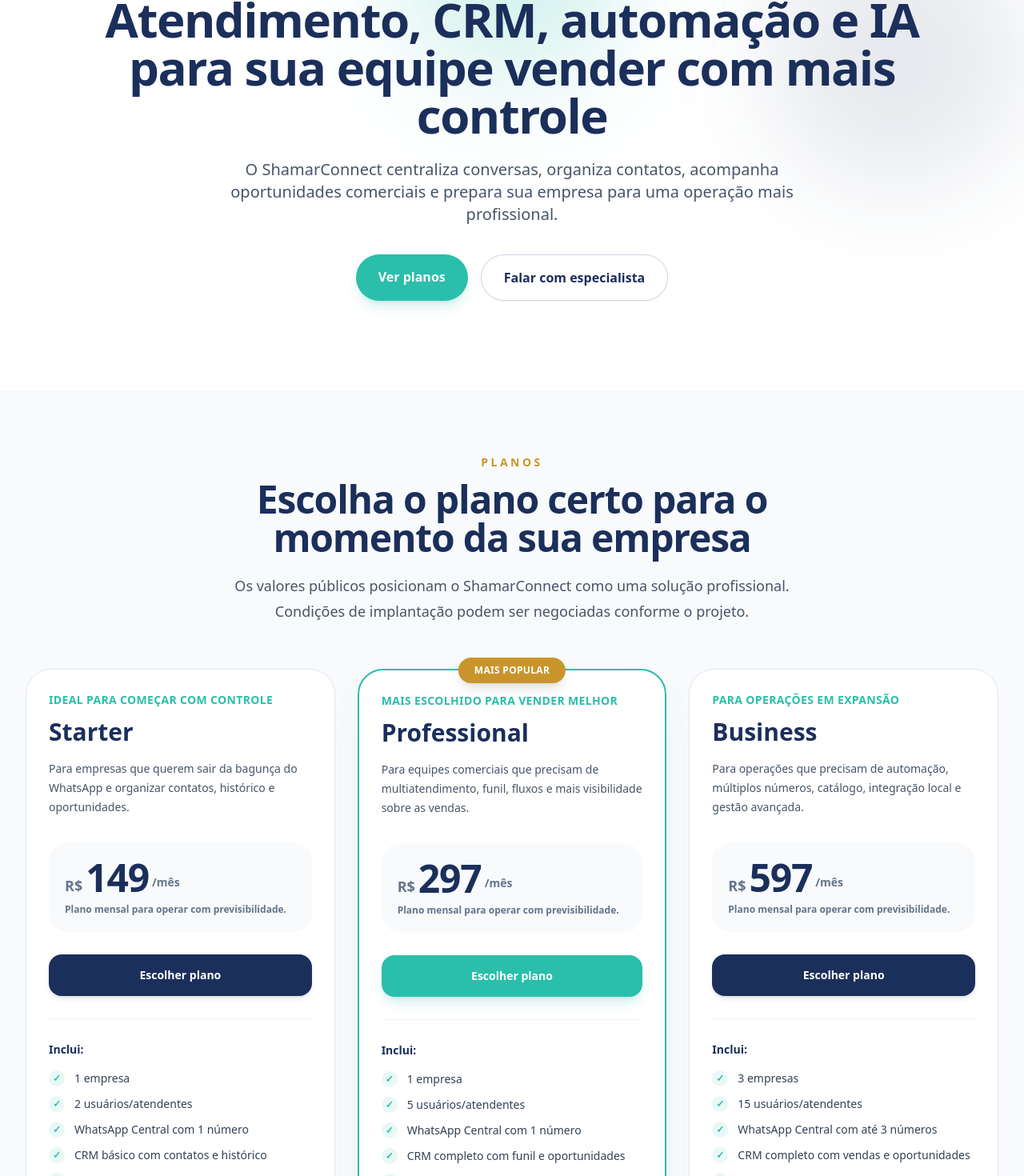
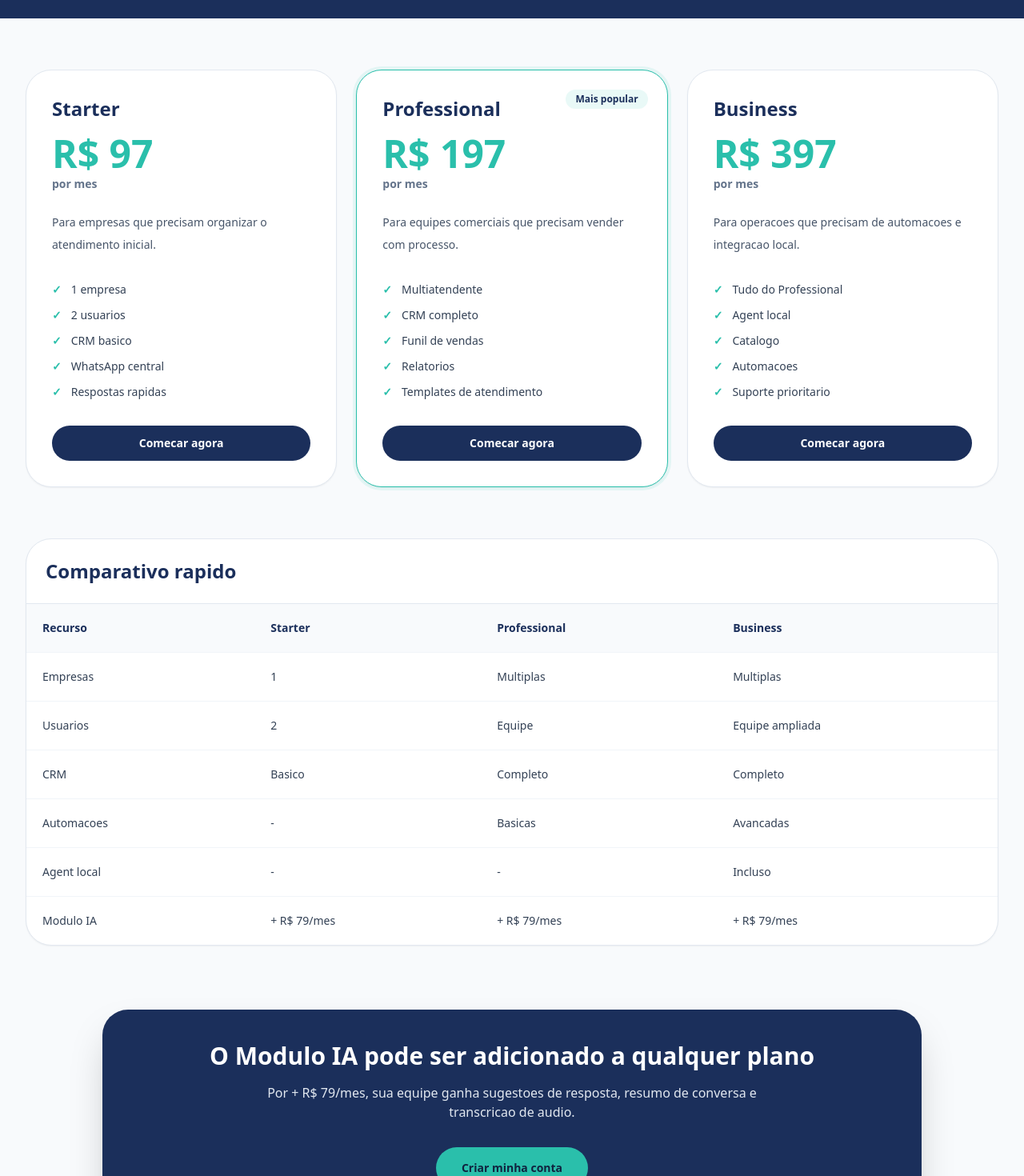
Before and after one commit to akccastro-allan/Shamar-Connect, a Next.js app: page /planos in a window 1280 px wide. Shown: the part 385-1855 px from the top of the page at 80% size. Built offline with nearby package versions, Linux system fonts and the light colour scheme.

Commit message:
Cria pagina de planos institucional

```diff
--- /dev/null
+++ b/app/(site)/planos/page.tsx
@@ -0,0 +1,98 @@
+import Link from "next/link";
+import type { Metadata } from "next";
+
+export const metadata: Metadata = {
+  title: "Planos",
+  description: "Planos do ShamarConnect para atendimento via WhatsApp, CRM, automacoes e IA.",
+};
+
+const plans = [
+  {
+    name: "Starter",
+    price: "R$ 97",
+    desc: "Para empresas que precisam organizar o atendimento inicial.",
+    items: ["1 empresa", "2 usuarios", "CRM basico", "WhatsApp central", "Respostas rapidas"],
+  },
+  {
+    name: "Professional",
+    price: "R$ 197",
+    desc: "Para equipes comerciais que precisam vender com processo.",
+    items: ["Multiatendente", "CRM completo", "Funil de vendas", "Relatorios", "Templates de atendimento"],
+    featured: true,
+  },
+  {
+    name: "Business",
+    price: "R$ 397",
+    desc: "Para operacoes que precisam de automacoes e integracao local.",
+    items: ["Tudo do Professional", "Agent local", "Catalogo", "Automacoes", "Suporte prioritario"],
+  },
+];
+
+const rows = [
+  ["Empresas", "1", "Multiplas", "Multiplas"],
+  ["Usuarios", "2", "Equipe", "Equipe ampliada"],
+  ["CRM", "Basico", "Completo", "Completo"],
+  ["Automacoes", "-", "Basicas", "Avancadas"],
+  ["Agent local", "-", "-", "Incluso"],
+  ["Modulo IA", "+ R$ 79/mes", "+ R$ 79/mes", "+ R$ 79/mes"],
+];
+
+export default function PlanosPage() {
+  return (
+    <main className="bg-[#F8FAFC] text-slate-950">
+      <section className="bg-[#1B2F5B] px-6 py-20 text-white lg:px-8">
+        <div className="mx-auto max-w-5xl text-center">
+          <p className="text-sm font-black uppercase tracking-[0.24em] text-[#2ABFAB]">Planos</p>
+          <h1 className="mt-5 text-4xl font-black tracking-tight sm:text-6xl">Escolha o plano ideal para sua equipe</h1>
+          <p className="mx-auto mt-6 max-w-3xl text-lg leading-8 text-slate-200">Comece organizando o WhatsApp e evolua para CRM completo, automacoes, Agent local e IA conforme sua operacao crescer.</p>
+        </div>
+      </section>
+
+      <section className="mx-auto max-w-7xl px-6 py-16 lg:px-8">
+        <div className="grid gap-6 lg:grid-cols-3">
+          {plans.map((plan) => (
+            <article key={plan.name} className={`relative rounded-[2rem] border bg-white p-8 shadow-sm ${plan.featured ? "border-[#2ABFAB] ring-4 ring-[#2ABFAB]/10" : "border-slate-200"}`}>
+              {plan.featured ? <span className="absolute right-6 top-6 rounded-full bg-[#2ABFAB]/10 px-3 py-1 text-xs font-black text-[#1B2F5B]">Mais popular</span> : null}
+              <h2 className="text-2xl font-black text-[#1B2F5B]">{plan.name}</h2>
+              <p className="mt-4 text-5xl font-black text-[#2ABFAB]">{plan.price}</p>
+              <p className="mt-1 text-sm font-bold text-slate-500">por mes</p>
+              <p className="mt-6 min-h-16 text-sm leading-7 text-slate-600">{plan.desc}</p>
+              <ul className="mt-6 space-y-3 text-sm text-slate-700">
+                {plan.items.map((item) => (
+                  <li key={item} className="flex gap-3"><span className="font-black text-[#2ABFAB]">✓</span>{item}</li>
+                ))}
+              </ul>
+              <Link href="/login" className="mt-8 inline-flex w-full justify-center rounded-full bg-[#1B2F5B] px-6 py-3 text-sm font-black text-white transition hover:bg-[#132344]">Comecar agora</Link>
+            </article>
+          ))}
+        </div>
+      </section>
+
+      <section className="mx-auto max-w-7xl px-6 pb-20 lg:px-8">
+        <div className="overflow-hidden rounded-[2rem] border border-slate-200 bg-white shadow-sm">
+          <div className="border-b border-slate-200 p-6">
+            <h2 className="text-2xl font-black text-[#1B2F5B]">Comparativo rapido</h2>
+          </div>
+          <div className="overflow-x-auto">
+            <table className="w-full min-w-[760px] text-left text-sm">
+              <thead className="bg-slate-50 text-[#1B2F5B]"><tr>{["Recurso", "Starter", "Professional", "Business"].map((h) => <th key={h} className="p-5 font-black">{h}</th>)}</tr></thead>
+              <tbody>
+                {rows.map((row) => (
+                  <tr key={row[0]} className="border-t border-slate-100">{row.map((cell) => <td key={cell} className="p-5 text-slate-700">{cell}</td>)}</tr>
+                ))}
+              </tbody>
+            </table>
+          </div>
+        </div>
+      </section>
+
+      <section className="px-6 pb-20 lg:px-8">
+        <div className="mx-auto max-w-5xl rounded-[2rem] bg-[#1B2F5B] p-10 text-center text-white shadow-2xl">
+          <h2 className="text-3xl font-black">O Modulo IA pode ser adicionado a qualquer plano</h2>
+          <p className="mx-auto mt-4 max-w-2xl text-slate-200">Por + R$ 79/mes, sua equipe ganha sugestoes de resposta, resumo de conversa e transcricao de audio.</p>
+          <Link href="/login" className="mt-8 inline-flex rounded-full bg-[#2ABFAB] px-8 py-4 text-sm font-black text-[#10233F]">Criar minha conta</Link>
+        </div>
+      </section>
+    </main>
+  );
+}
```
